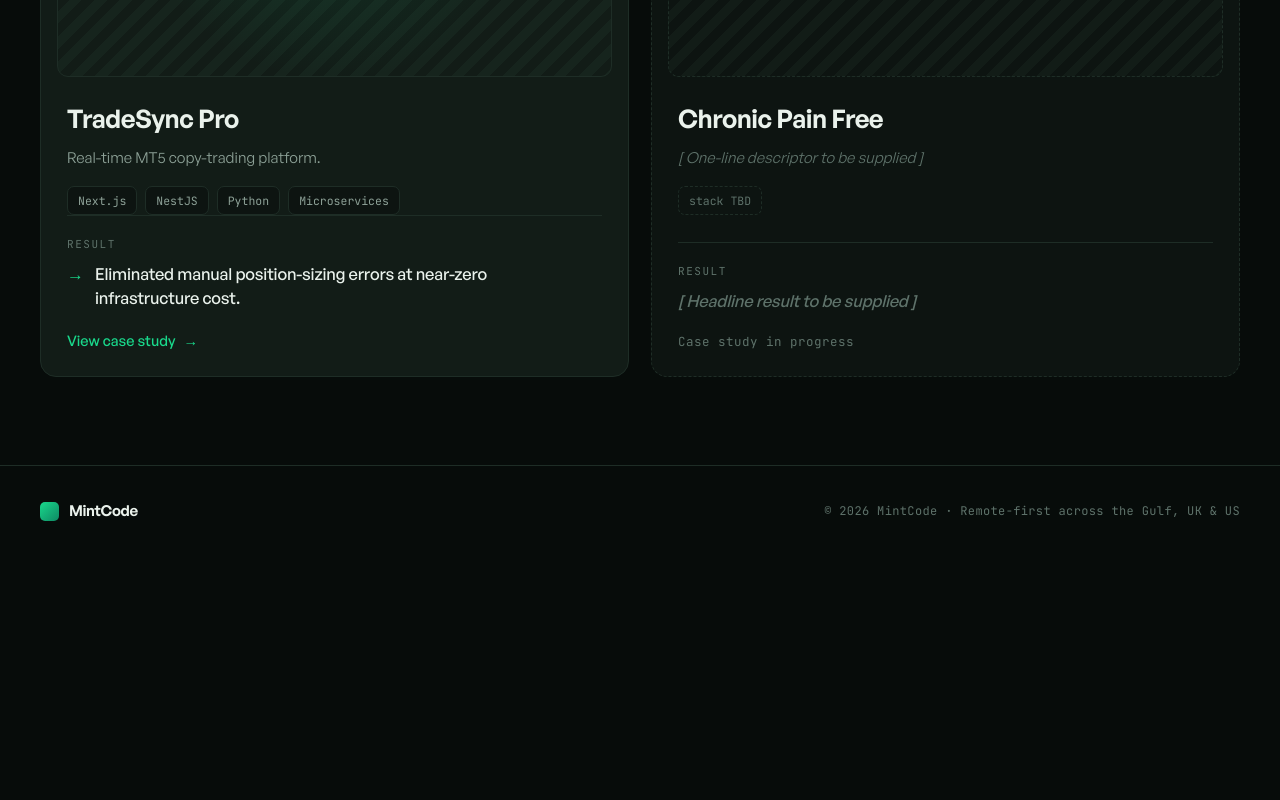
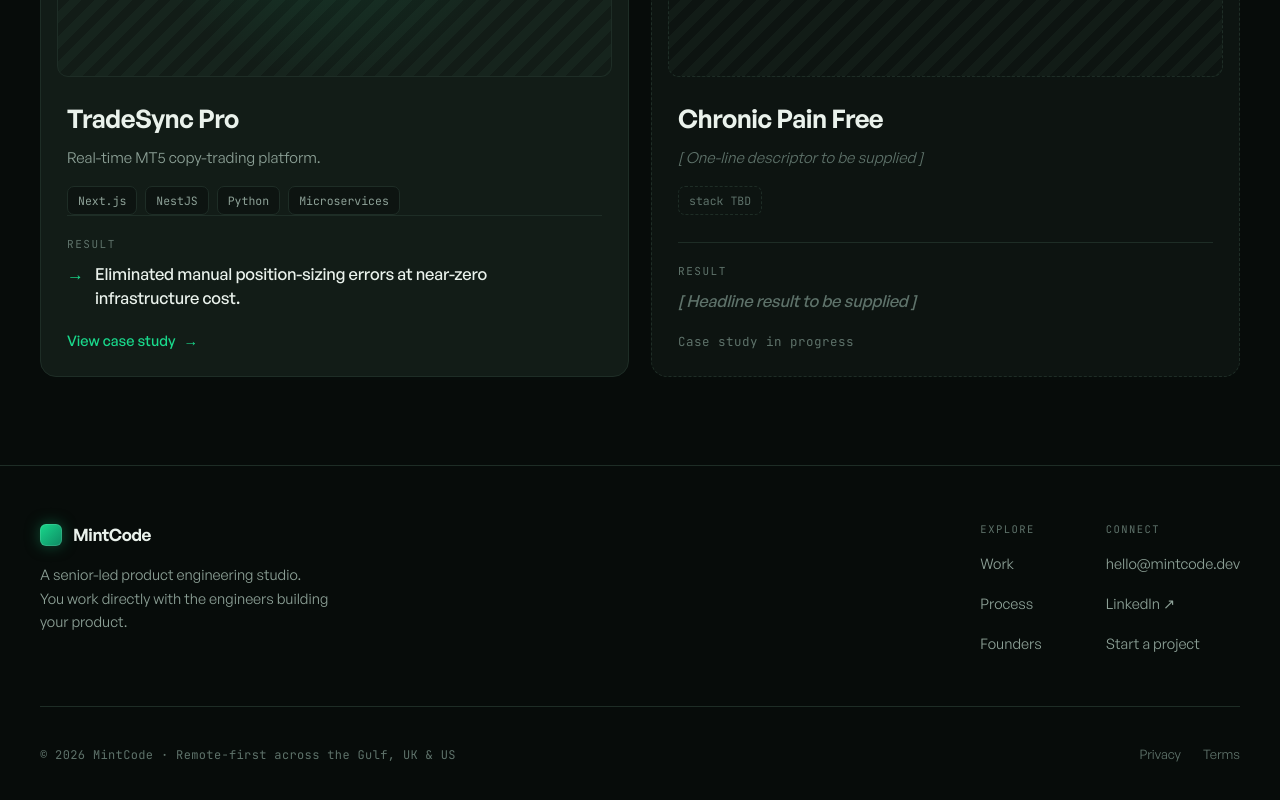
Before and after one commit to awaisarif18/mintcode-ai, a Next.js app: page /work in a window 1280 px wide. Shown: the part 666-1466 px from the top of the page. Before the commit the page ends 1222 px from the top, so only its background shows below. Built offline with nearby package versions, Linux system fonts and the light colour scheme.

Commit message:
design tweaks, contact form and footer

```diff
--- a/src/app/api/contact/route.ts
+++ b/src/app/api/contact/route.ts
@@ -12,6 +12,7 @@
   email?: string;
   company?: string;
   message?: string;
+  budget?: string;
   consent?: boolean;
   // Hidden honeypot — must stay empty for a real human. Bots fill it.
   website?: string;
@@ -39,6 +40,7 @@
   const email = body.email?.trim() ?? "";
   const company = body.company?.trim() ?? "";
   const message = body.message?.trim() ?? "";
+  const budget = body.budget?.trim() ?? "";
 
   const errors: Record<string, string> = {};
   if (!name) errors.name = "Please enter your name.";
@@ -69,6 +71,7 @@
     `Name: ${name}`,
     `Email: ${email}`,
     company ? `Company: ${company}` : null,
+    budget ? `Budget / Timeline: ${budget}` : null,
     "",
     message,
   ]
--- a/src/components/layout/Footer.tsx
+++ b/src/components/layout/Footer.tsx
@@ -1,25 +1,107 @@
-// Minimal site footer — reused on subpages (e.g. /work) and case-study pages.
-// Wordmark + an honest copyright line. No "Inc" or corporate suffix (CLAUDE.md).
-// Translated from design-reference/index.html.
+// Site footer — reused on the homepage and every subpage. Wordmark + tagline,
+// EXPLORE + CONNECT link columns, and a © line with no "Inc" (CLAUDE.md).
+// Since this renders on subpages too, homepage-section anchors are root-absolute
+// (/#…) so they resolve from anywhere. Translated from design-reference/hero.html.
 
 import Link from "next/link";
+import { contactEmail, companyLinkedIn } from "@/lib/site";
+
+const exploreLinks = [
+  { href: "/#work-featured", label: "Work" },
+  { href: "/#process", label: "Process" },
+  { href: "/#founders", label: "Founders" },
+];
 
 export default function Footer() {
   return (
-    <footer className="relative z-[1] border-t border-line bg-void px-[clamp(20px,4vw,40px)] py-[34px]">
-      <div className="mx-auto flex max-w-[1240px] flex-wrap items-center justify-between gap-[18px]">
-        <Link href="/" className="flex items-center gap-[10px]">
+    <footer className="relative z-[1] border-t border-line bg-void px-[clamp(20px,4vw,40px)] pt-[clamp(48px,7vh,76px)] pb-10">
+      <div className="mx-auto max-w-[1240px]">
+        <div className="flex flex-col items-start justify-between gap-10 min-[820px]:flex-row">
+          {/* Wordmark + tagline */}
+          <div className="max-w-[320px]">
+            <Link href="/" className="flex items-center gap-[11px]">
               <span
                 aria-hidden
-            className="h-[19px] w-[19px] rounded-[5px] bg-gradient-to-br from-mint to-deep-mint"
+                className="h-[22px] w-[22px] rounded-[6px] bg-gradient-to-br from-mint to-deep-mint"
+                style={{
+                  boxShadow:
+                    "0 0 16px -2px color-mix(in oklab, var(--mint), transparent 50%), inset 0 0 0 1px rgba(255,255,255,0.12)",
+                }}
               />
-          <span className="text-[15px] font-semibold tracking-[-0.025em] text-paper">
+              <span className="text-[17px] font-semibold tracking-[-0.025em] text-paper">
                 MintCode
               </span>
             </Link>
+            <p className="mt-4 text-[14.5px] leading-[1.6] text-pretty text-slate">
+              A senior-led product engineering studio. You work directly with the
+              engineers building your product.
+            </p>
+          </div>
+
+          {/* Link columns */}
+          <div className="flex flex-wrap gap-[clamp(32px,5vw,72px)]">
+            <nav className="flex flex-col gap-3">
+              <span className="font-mono text-[10.5px] tracking-[0.14em] text-muted">
+                EXPLORE
+              </span>
+              {exploreLinks.map((link) => (
+                <Link
+                  key={link.href}
+                  href={link.href}
+                  className="inline-flex min-h-[28px] items-center text-[14.5px] text-slate outline-none transition-colors hover:text-paper focus-visible:ring-2 focus-visible:ring-mint/60"
+                >
+                  {link.label}
+                </Link>
+              ))}
+            </nav>
+            <nav className="flex flex-col gap-3">
+              <span className="font-mono text-[10.5px] tracking-[0.14em] text-muted">
+                CONNECT
+              </span>
+              <a
+                href={`mailto:${contactEmail}`}
+                className="inline-flex min-h-[28px] items-center text-[14.5px] text-slate outline-none transition-colors hover:text-paper focus-visible:ring-2 focus-visible:ring-mint/60"
+              >
+                {contactEmail}
+              </a>
+              <a
+                href={companyLinkedIn}
+                target="_blank"
+                rel="noopener noreferrer"
+                className="inline-flex min-h-[28px] items-center text-[14.5px] text-slate outline-none transition-colors hover:text-paper focus-visible:ring-2 focus-visible:ring-mint/60"
+              >
+                LinkedIn ↗
+              </a>
+              <Link
+                href="/#call"
+                className="inline-flex min-h-[28px] items-center text-[14.5px] text-slate outline-none transition-colors hover:text-paper focus-visible:ring-2 focus-visible:ring-mint/60"
+              >
+                Start a project
+              </Link>
+            </nav>
+          </div>
+        </div>
+
+        {/* Bottom row */}
+        <div className="mt-[clamp(40px,6vh,64px)] flex flex-wrap items-center justify-between gap-[18px] border-t border-line pt-[26px]">
           <span className="font-mono text-[12px] tracking-[0.03em] text-muted">
             © 2026 MintCode · Remote-first across the Gulf, UK &amp; US
           </span>
+          <div className="flex gap-[22px]">
+            <Link
+              href="/privacy"
+              className="inline-flex min-h-[44px] items-center text-[13px] text-muted outline-none transition-colors hover:text-slate focus-visible:ring-2 focus-visible:ring-mint/60"
+            >
+              Privacy
+            </Link>
+            <Link
+              href="/terms"
+              className="inline-flex min-h-[44px] items-center text-[13px] text-muted outline-none transition-colors hover:text-slate focus-visible:ring-2 focus-visible:ring-mint/60"
+            >
+              Terms
+            </Link>
+          </div>
+        </div>
       </div>
     </footer>
   );
--- a/src/components/layout/Nav.tsx
+++ b/src/components/layout/Nav.tsx
@@ -60,7 +60,7 @@
             }}
           />
           <span className="text-[17px] font-semibold tracking-[-0.025em] text-paper">
-            MintCode
+            MintCode AI
           </span>
         </a>
 
--- /dev/null
+++ b/src/components/sections/Contact.tsx
@@ -0,0 +1,78 @@
+// Contact — the "// LET'S TALK" / #call section. Two columns: a detail rail
+// (eyebrow, headline, subline, mono EMAIL/LINKEDIN/CALL list) and the elevated,
+// wired form card (ContactForm). Subtle radial mint glow behind. Stacks at ≤820px
+// (rail above form). Translated from #call in design-reference/hero.html.
+
+import Eyebrow from "@/components/ui/Eyebrow";
+import RevealOnScroll from "@/components/ui/RevealOnScroll";
+import ContactForm from "@/components/sections/ContactForm";
+import { contactEmail, companyLinkedIn } from "@/lib/site";
+
+export default function Contact() {
+  return (
+    <section
+      id="call"
+      className="relative z-[1] overflow-hidden bg-void px-[clamp(20px,4vw,40px)] py-[clamp(74px,11vh,124px)]"
+    >
+      <div
+        aria-hidden
+        className="pointer-events-none absolute left-1/2 top-[-10%] h-[620px] w-[980px] max-w-[96vw] -translate-x-1/2 blur-[36px]"
+        style={{
+          background:
+            "radial-gradient(ellipse at center, color-mix(in oklab, var(--mint), transparent 88%), transparent 64%)",
+        }}
+      />
+
+      <div className="relative mx-auto grid max-w-[1240px] grid-cols-1 items-start gap-[clamp(28px,4vw,64px)] min-[820px]:grid-cols-2">
+        {/* Detail rail */}
+        <RevealOnScroll>
+          <Eyebrow label="// LET'S TALK" />
+          <h2 className="mt-5 text-[clamp(34px,4.4vw,60px)] font-semibold leading-[1.02] tracking-[-0.035em] text-balance text-paper">
+            Tell us what you&rsquo;re building.
+          </h2>
+          <p className="mt-[22px] max-w-[460px] text-[clamp(16px,1.3vw,18px)] leading-[1.6] text-pretty text-slate">
+            A short note is enough. You&rsquo;ll hear back from a founder — not a
+            sales pipeline.
+          </p>
+
+          <div className="mt-[34px] flex flex-col gap-[14px]">
+            <a
+              href={`mailto:${contactEmail}`}
+              className="inline-flex min-h-[44px] items-center gap-[11px] text-[16px] text-paper outline-none transition-colors hover:text-mint focus-visible:ring-2 focus-visible:ring-mint/60"
+            >
+              <span className="w-[76px] flex-none font-mono text-[11px] tracking-[0.12em] text-muted">
+                EMAIL
+              </span>
+              {contactEmail}
+            </a>
+            <a
+              href={companyLinkedIn}
+              target="_blank"
+              rel="noopener noreferrer"
+              className="inline-flex min-h-[44px] items-center gap-[11px] text-[16px] text-paper outline-none transition-colors hover:text-mint focus-visible:ring-2 focus-visible:ring-mint/60"
+            >
+              <span className="w-[76px] flex-none font-mono text-[11px] tracking-[0.12em] text-muted">
+                LINKEDIN
+              </span>
+              linkedin.com/company/mintcode ↗
+            </a>
+            {/* CALL — explicit placeholder; no fake Calendly link yet. */}
+            <div className="inline-flex items-center gap-[11px] text-[13.5px] text-muted">
+              <span className="w-[76px] flex-none font-mono text-[11px] tracking-[0.12em] text-muted">
+                CALL
+              </span>
+              <span className="font-mono tracking-[0.03em]">
+                Calendly booking link coming here soon
+              </span>
+            </div>
+          </div>
+        </RevealOnScroll>
+
+        {/* Form card */}
+        <RevealOnScroll>
+          <ContactForm />
+        </RevealOnScroll>
+      </div>
+    </section>
+  );
+}
--- a/src/lib/site.ts
+++ b/src/lib/site.ts
@@ -12,5 +12,8 @@
 // REVIEW: confirm the official company LinkedIn URL before launch.
 export const companyLinkedIn = "https://www.linkedin.com/company/mintcode";
 
+// REVIEW: confirm the real contact email before launch.
+export const contactEmail = "hello@mintcode.dev";
+
 // Placeholder social-share image (1200×630). Replace public/og.png with the real asset.
 export const ogImage = "/og.png";
```
Also changed, not shown: src/app/page.tsx (+4 -13 lines), src/components/sections/ContactForm.tsx (+66 -58 lines), 1 other file (tests, documents, lock files or other folders). Lines whose indentation alone changed are shown as unchanged.
